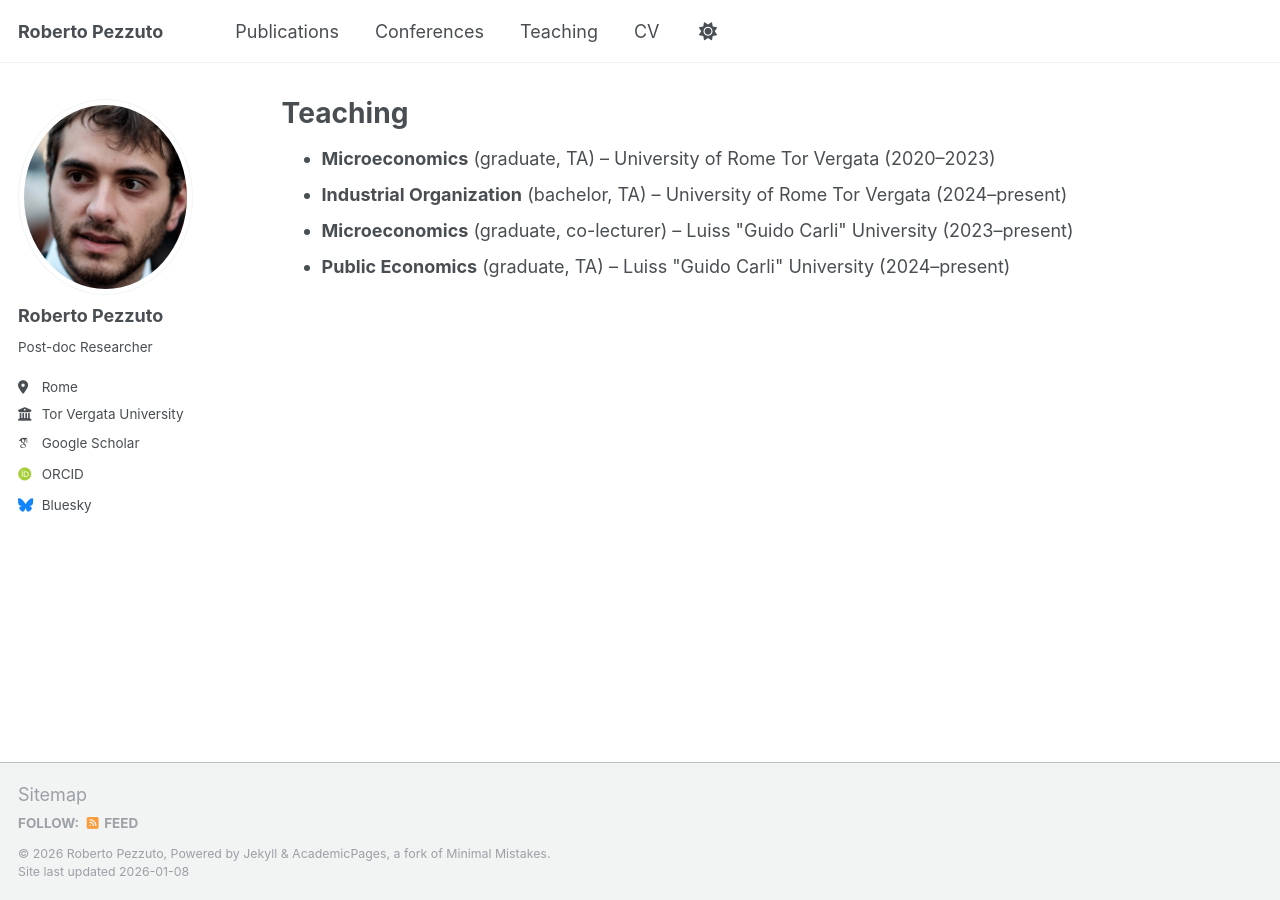
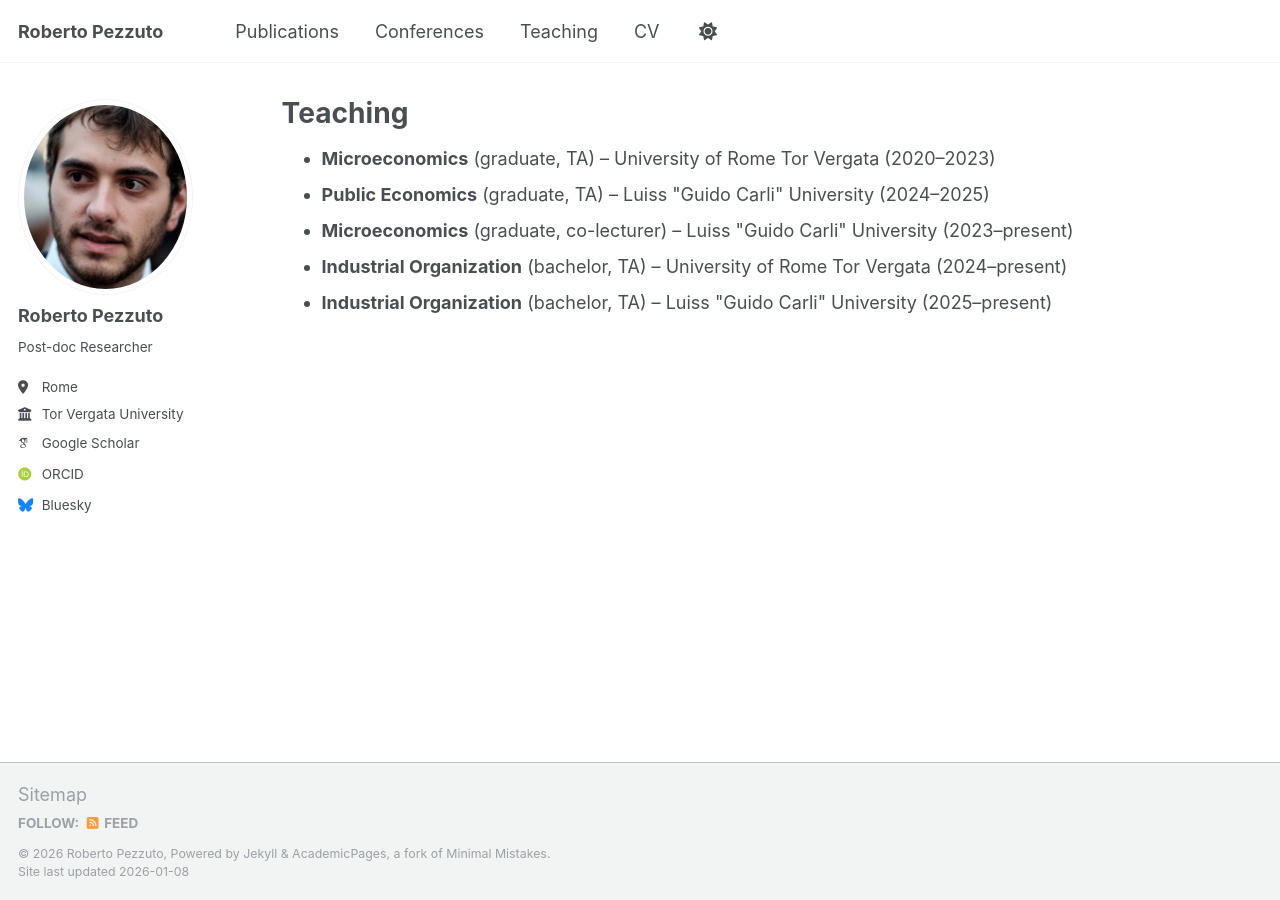
Before and after one commit to robertopezzuto/robertopezzuto.github.io, a Jekyll site: the page built from _pages/teaching.html, in a window 1280 px wide. Built offline with Jekyll 4.4.1, drawn with Linux system fonts in a browser that asks for light colours; some web fonts are replaced.

Commit message:
Update teaching.html

```diff
--- a/_pages/teaching.html
+++ b/_pages/teaching.html
@@ -9,7 +9,8 @@ author_profile: true
 
 <ul>
   <li><strong>Microeconomics</strong> (graduate, TA) – University of Rome Tor Vergata (2020–2023)</li>
+  <li><strong>Public Economics</strong> (graduate, TA) – Luiss "Guido Carli" University (2024–2025)</li>
+  <li><strong>Microeconomics</strong> (graduate, co-lecturer) – Luiss "Guido Carli" University (2023–present)</li>
   <li><strong>Industrial Organization</strong> (bachelor, TA) – University of Rome Tor Vergata (2024–present)</li>
-  <li><strong>Microeconomics</strong> (graduate, co-lecturer) – Luiss "Guido Carli" University (2023–present)</li>
-  <li><strong>Public Economics</strong> (graduate, TA) – Luiss "Guido Carli" University (2024–present)</li>
+  <li><strong>Industrial Organization</strong> (bachelor, TA) – Luiss "Guido Carli" University (2025–present)</li>
 </ul>
```
